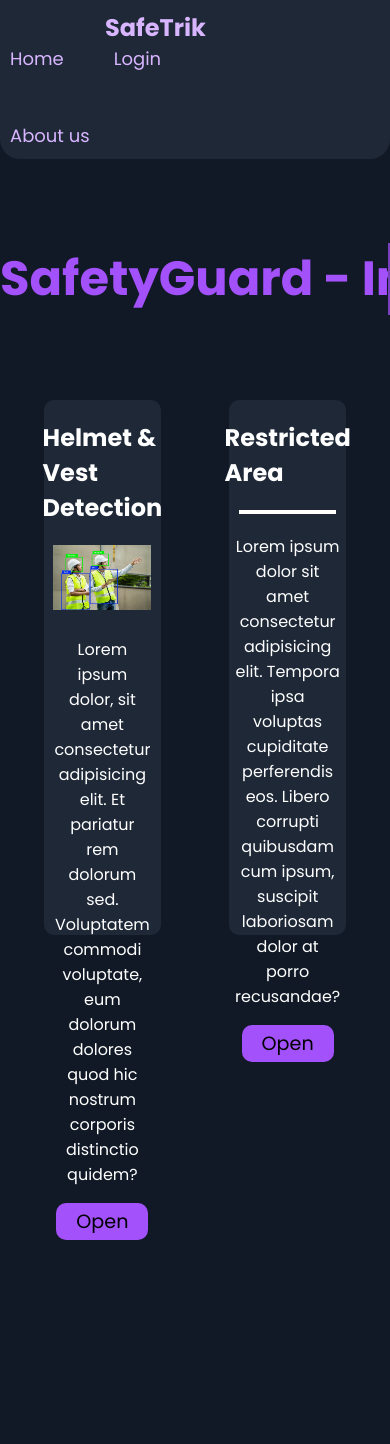
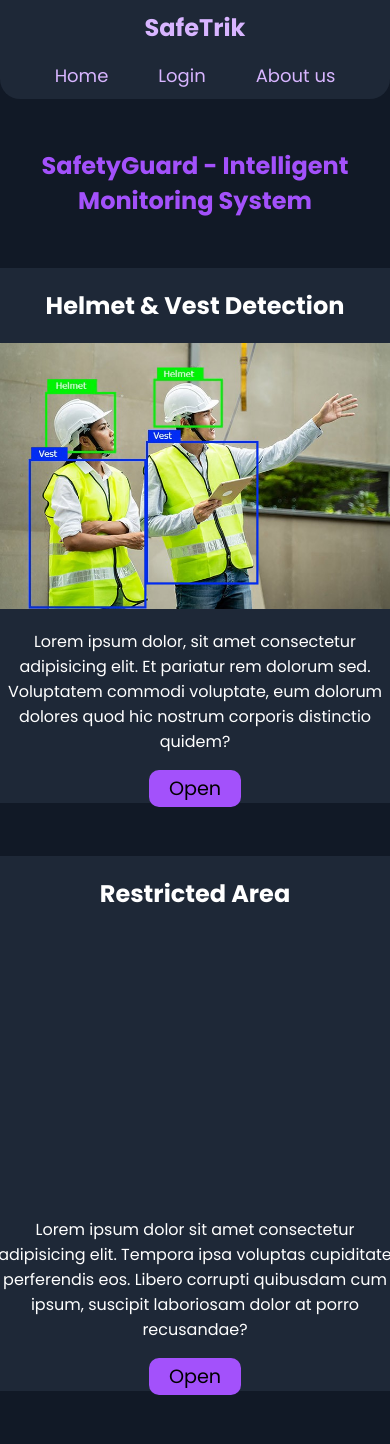
Before and after one commit to samamustufa/safety_guard, a Django app: page /welcome/ in a window 390 px wide; the page is wider, and only the part inside the window is pictured. Before the commit the page ends 1240 px from the top of that part, so only its background shows below. Run offline with Django 5.2, Linux system fonts and the light colour scheme; the visitor is signed in with stand-in values (Sample User, id 1).

Commit message:
responsive page

```diff
--- a/static/css/welcomepage.css
+++ b/static/css/welcomepage.css
@@ -125,19 +125,52 @@
     }
 }
 
+@keyframes fadein {
+    0% {
+        filter: blur(4px);
+        opacity: 0;
+
+    }
+    50% {
+        filter: blur(2px);
+        opacity: 0.5;
+
+    }
+
+    100% {
+        filter: blur(0);
+        opacity: 1;
+    }
+
+
+}
+@keyframes fadeein {
+    0% {
+        filter: blur(4px);
+        color: #111926;
+
+    }
+
+    100% {
+        filter: blur(none);
+        color: #A351FB;
+    }
+
+
+}
+
 
 .container {
-    display: flex;
+    display: grid;
     /* border: 2px solid white; */
-    width: 95vw;
+    grid-template-columns: 1fr 1fr;
+    gap: 15vw;
     height: 90vh;
-    justify-content: space-around;
-    align-items: flex-start;
     row-gap: 10px;
 }
 
 .box1 {
-    width: 30vw;
+    width: 450px;
     height: 535px;
     background-color: var(--secondary-color);
     border-radius: 10px;
@@ -149,7 +182,7 @@
 }
 
 .box2 {
-    width: 30vw;
+    width: 450px;
     height: 535px;
     background-color: var(--secondary-color);
     border-radius: 10px;
@@ -161,16 +194,17 @@
 }
 
 .box1 .helmet_img {
-    position: relative;
-    height: 35vh;
-    width: 25.3vw;
+    display: flex;
+    justify-content: center;
+    height: 288px;
+    width: 347px;
     /* border: 2px solid white; */
 }
 
-.box1 .helmet_img img{
+.box1 .helmet_img img {
 
     object-fit: fill;
-    width: 25vw;
+    width: 25em;
 }
 
 .heading {
@@ -178,10 +212,10 @@
 }
 
 .box2 .restrict_img {
-    position: relative;
-    height: 40vh;
-    width: 25vw;
-    border: 2px solid white;
+    display: flex;
+    justify-content: center;
+    height: 288px;
+    width: 347px;
 }
 
 .boxcontent {
@@ -214,3 +248,80 @@
 
     transform: scale(1.1, 1.1);
 }
+
+
+@media screen and (max-width: 669px) {
+    body{
+        gap:0;
+    }
+
+    header {
+        display: flex;
+        flex-direction: column;
+        align-items: center;
+        position: sticky;
+        top: 0;
+        z-index: 10;
+        justify-content: center;
+        background-color: #1E2837;
+        flex-wrap: wrap;
+        border-radius: 0px 0px 20px 20px;
+        padding: 10px;
+        width: 100vw;
+    }
+
+    .logo {
+        display: flex;
+        justify-content: center;
+        align-items: center;
+        margin-left: 0;
+        color: #D8B5FF;
+        margin-bottom: 17px;
+        /* flex-wrap: wrap; */
+    }
+
+    .navigation {
+        display: flex;
+        justify-content: center;
+        align-items: center;
+        width: auto;
+        margin-right: 0;
+
+    }
+
+    .welcometext {
+        font-family: "arial";
+        font-size: 12px;
+        text-overflow: ellipsis;
+        display: grid;
+        place-items: center;
+        width: auto;
+        height: 20vh;
+        color: var(--primary-color);
+    }
+
+    .typed {
+        overflow: hidden;
+        white-space: pre-wrap;
+        /* word-break: break-word; */
+        border-right: none;
+        width: auto;
+        text-align: center;
+        animation: typing 2s ease-in 0s 1 normal;
+        /* animation: name duration timing-function delay iteration-count direction fill-mode; */
+    }
+}
+
+@media screen and (max-width: 1000px) {
+
+    .container {
+        display: grid;
+        grid-template-columns: 1fr;
+        gap: 15vw;
+        height: 137vh;
+        row-gap: 10px;
+        row-gap: 20px;
+        margin-bottom: 20px;
+    }
+
+}
```
Also changed, not shown: static/css/main.css (+7 -6 lines).
